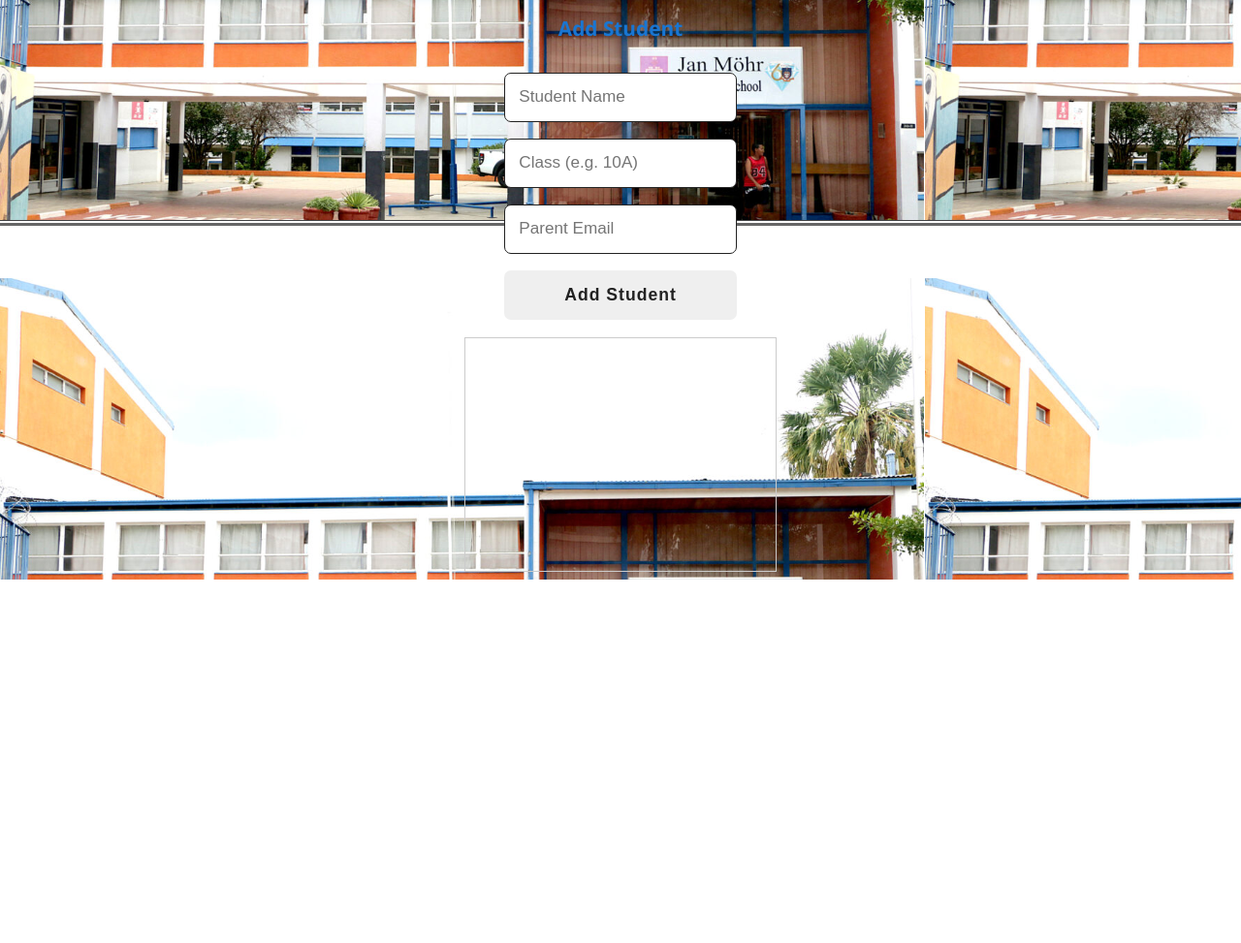
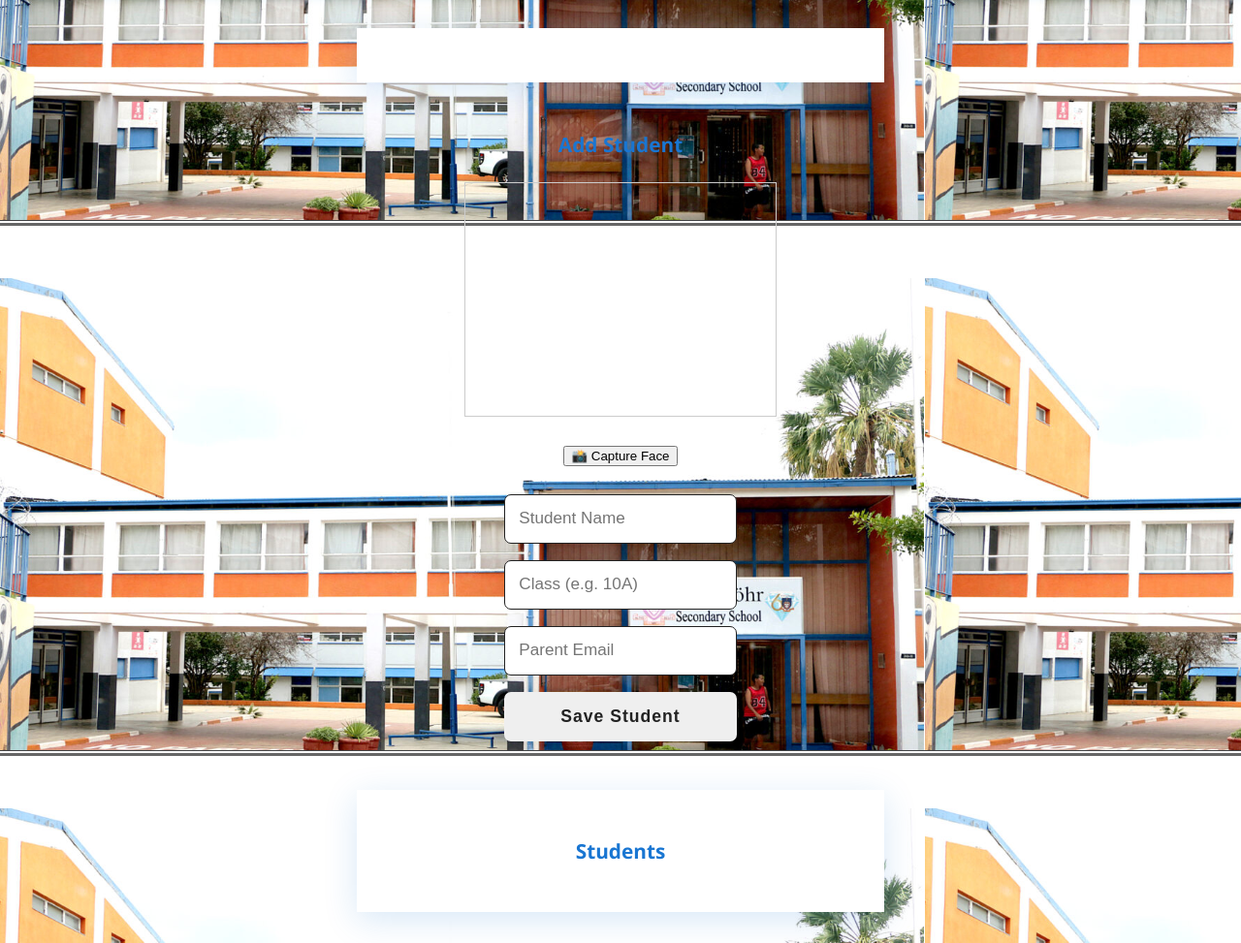
Before and after one commit to Ailly-Shilunga/FRAMS, a website: page public/index.html in a window 1280 px wide. Shown: the part 319-1292 px from the top of the page at 97% size. Before the commit the page ends 917 px from the top, so only its background shows below. Drawn offline with Linux system fonts and the light colour scheme.

Commit message:
new form with camera

```diff
--- a/public/index.html
+++ b/public/index.html
@@ -9,53 +9,61 @@
     <img src="assets/logo.jpeg.jpg" alt="School Logo" class="school-logo">
    <h1>School System</h1>
 
-  <!-- Section to add new students -->
+  <!-- Section to add new students + Face -->
+  <section id="add-student-section"></section>
   <h2>Add Student</h2>
-<form id="add-student-form">
-      <input type="text" id="student-name" placeholder="Student Name" required>
-      <input type="text" id="student-class" placeholder="Class (e.g. 10A)" required>
-      <input type="email" id="parent-email" placeholder="Parent Email" required>
-      <button type="submit">Add Student</button>
-    </form>
-  </section>
-
-    <!-- Live webcam Preview -->
+ <!-- 1) Live Webcam Preview -->
  <video
  id="webcam"
  autoplay
-    playsiline
+ playsinline
  width="320"
  height="240"
-    style="border:1px solid #ccc; margin-bottom:8px"
+ style="border:1px solid #ccc; margin-bottom:8px;">
 </video>
-</br>
-<!-- Capture Button (type="button" so it doesn't submit the form)-->
-<button type="button" id="capture" Capture Face</button></button>
 <br>
-<!-- Canvas to show the snapshot (hidden until capture)-->
+
+<!-- 2) Capture Button -->
+<button type="button" id="capture">📸 Capture Face</button>
+<br>
+
+<!-- 3) Canvas to Show Snapshot -->
 <canvas
-id="sanpshot"
+ id="snapshot"
  width="320"
  height="240"
  style="display:none; border:1px solid #ccc; margin:8px 0;">
 </canvas>
 
-  <script src="app.js"></script>
-</body>
-</html>
-<video id="webcam" autoplay playsinline width="320" height="240"></video>
-<br>
-<button id="capture"> Capture face</button>
-<canvas id="snapshot" width="320" height="240" style="display:none"
-<br>
-<form id="enroll form"
-  <input type="text" id=" name" placeholder="Student Name" required
-  <input type="text" id="class" placehoolder="Class" required
-  <input type="text" id="email"  placeholder="Parent email" required
-  <button type="text" id="Submit"></button>
+<!-- 4) Enrollment Form -->
+<form id="add-student-form">
+ <input
+   type="text"
+   id="student-name"
+   placeholder="Student Name"
+   required
+ />
+ <input
+   type="text"
+   id="student-class"
+   placeholder="Class (e.g. 10A)"
+   required
+ />
+ <input
+   type="email"
+   id="parent-email"
+   placeholder="Parent Email"
+   required
+ />
+ <button type="submit">Save Student</button>
 </form>
-  <!-- Section to display the list of students -->
+</section>
+
+<!-- Section to Display Enrolled Students -->
 <section id="student-list-section">
 <h2>Students</h2>
 <ul id="student-list"></ul>
 </section>
+
+<!-- Your Script -->
+<script src="app.js"></script>
```
Lines whose indentation alone changed are shown as unchanged.
